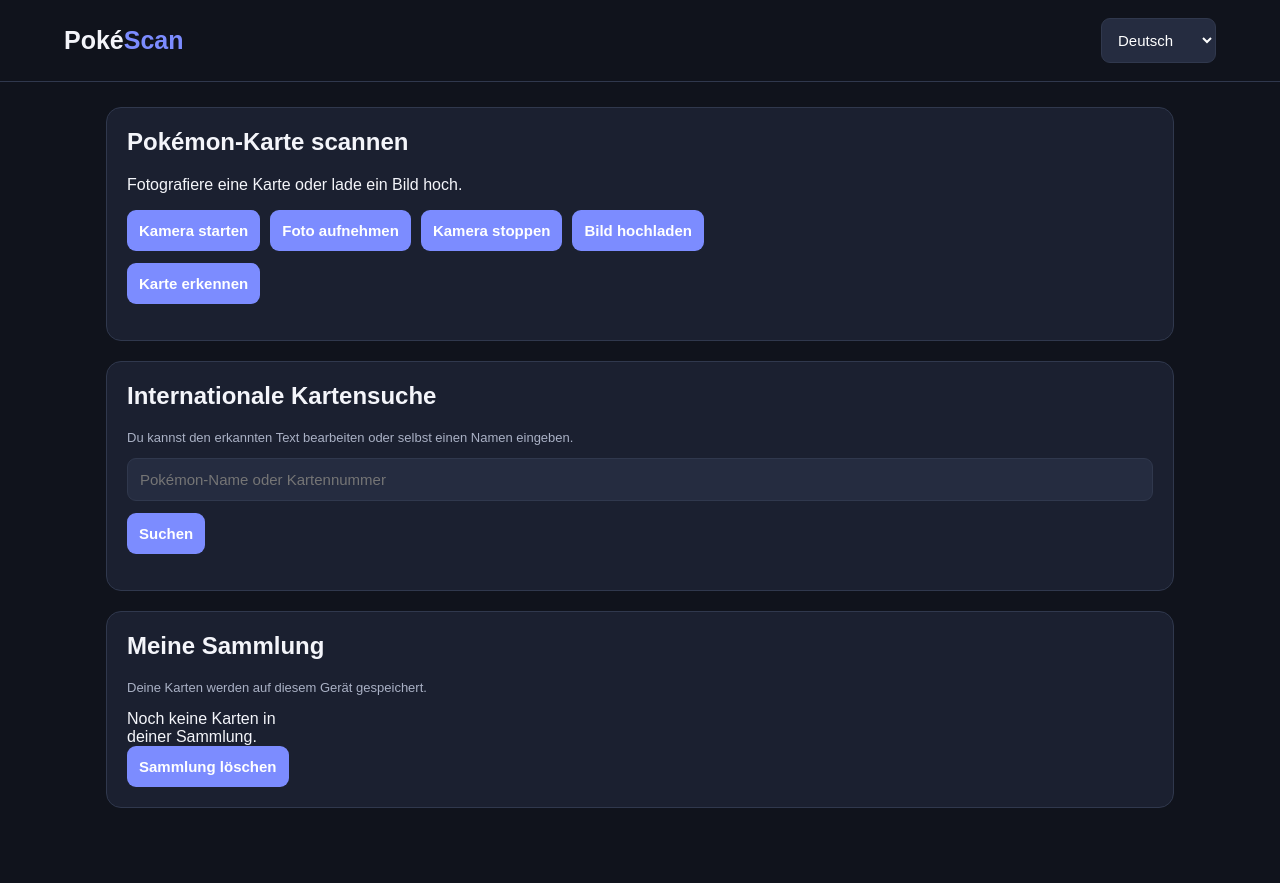
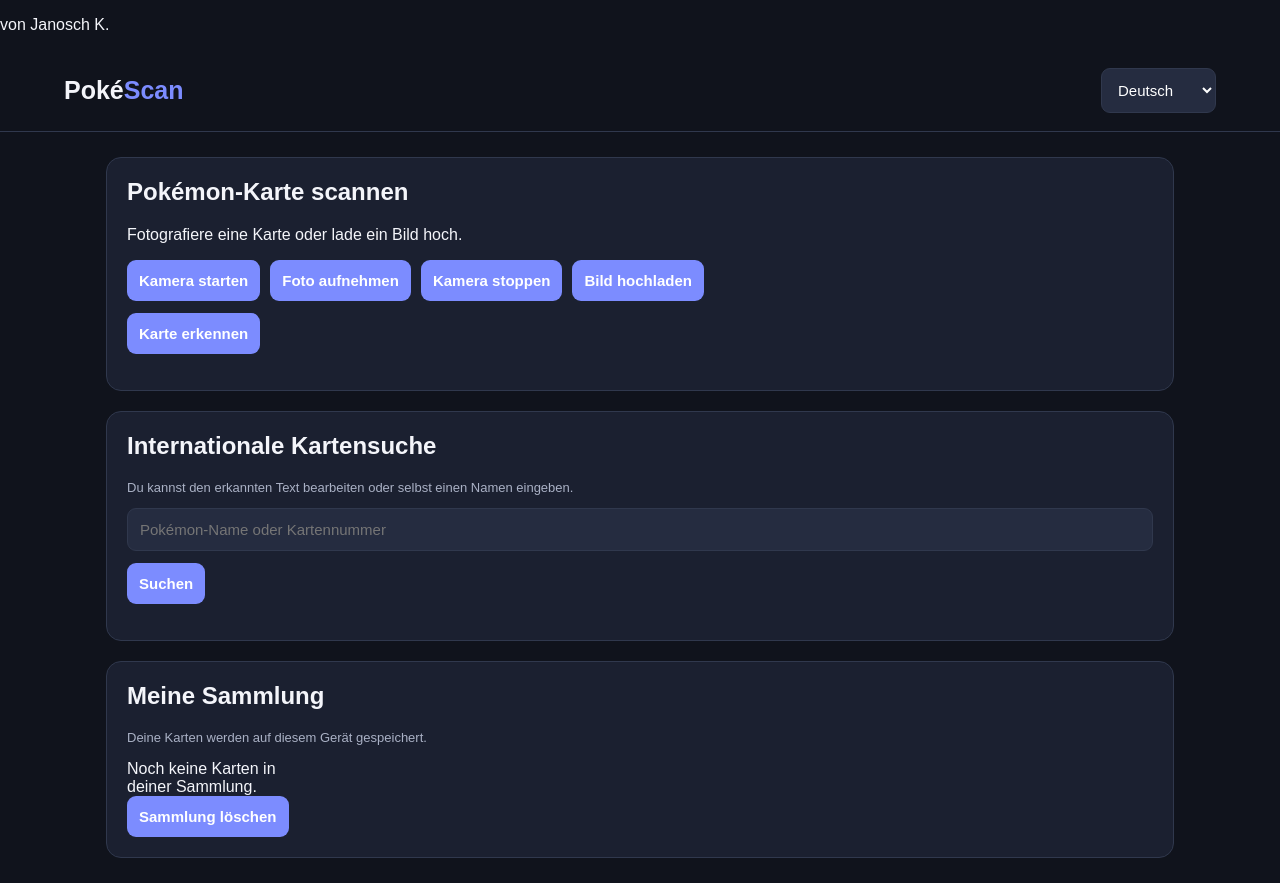
Before and after one commit to janosch2027-cyber/Pokemon-TCG-Scanner, a plain HTML site: page index.html in a window 1280 px wide. Before the commit the page ends 833 px from the top, so only its background shows below. Drawn offline with Linux system fonts and the light colour scheme.

Commit message:
Update index.html

```diff
--- a/index.html
+++ b/index.html
@@ -3,7 +3,8 @@
 <head>
 <meta charset="UTF-8">
 <meta name="viewport" content="width=device-width, initial-scale=1.0">
-<title>PokéScan – Von Janosch K.</title>
+<title>PokéScan</title>
+  <p>von Janosch K.</p>
 <script src="https://cdn.jsdelivr.net/npm/tesseract.js@5/dist/tesseract.min.js"></script>
 <style>
 :root {
```
